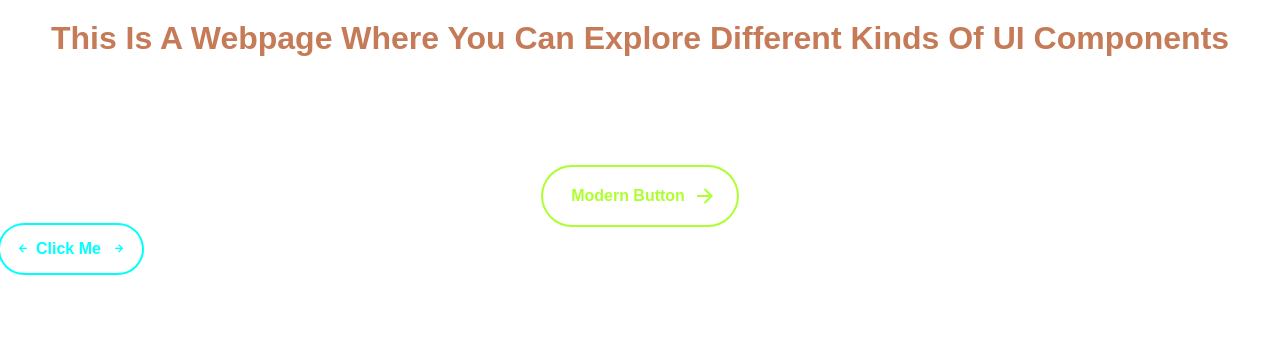
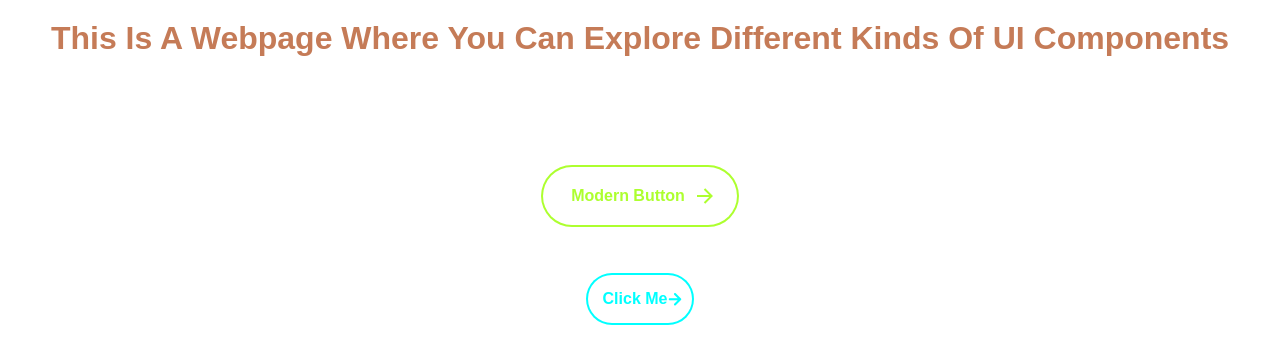
Before and after one commit to himadree-chaudhury/Button, a plain HTML site: page index.html in a window 1280 px wide. Drawn offline with nearby package versions, Linux system fonts and the light colour scheme; a web font is replaced by a local one.

Commit message:
btn-arrow

```diff
--- a/style.css
+++ b/style.css
@@ -107,13 +107,17 @@ header {
   height: 220px;
   opacity: 1;
 }
-
+.animated-second-custom-btn{
+    display: flex;
+    justify-content: center;
+    margin-top: 50px;
+}
 .second-custom-btn{
     position: relative;
     display: flex;
     justify-content: space-evenly;
     align-items: center;
-    gap: 5px;
+    gap: 10px;
     padding: 10px;
     border: 5px solid;
     border-radius: 100px;
@@ -127,3 +131,18 @@ header {
     overflow: hidden;
     transition: all 0.6s cubic-bezier(0.23, 1, 0.320, 1);
 }
+.second-custom-btn i{
+    padding: 0 5px;
+    font-size: 25px;
+    position: absolute;
+    width: 20px;
+    fill: aqua;
+    /* z-index: 9; */
+    transition: all cubic-bezier(0.23, 1, 0.320, 1);
+}
+.second-custom-btn .uil-arrow-right{
+right: 0px;
+}
+.second-custom-btn .uil-arrow-left{
+left: -25%;
+}
```
Also changed, not shown: index.html (indentation only).
